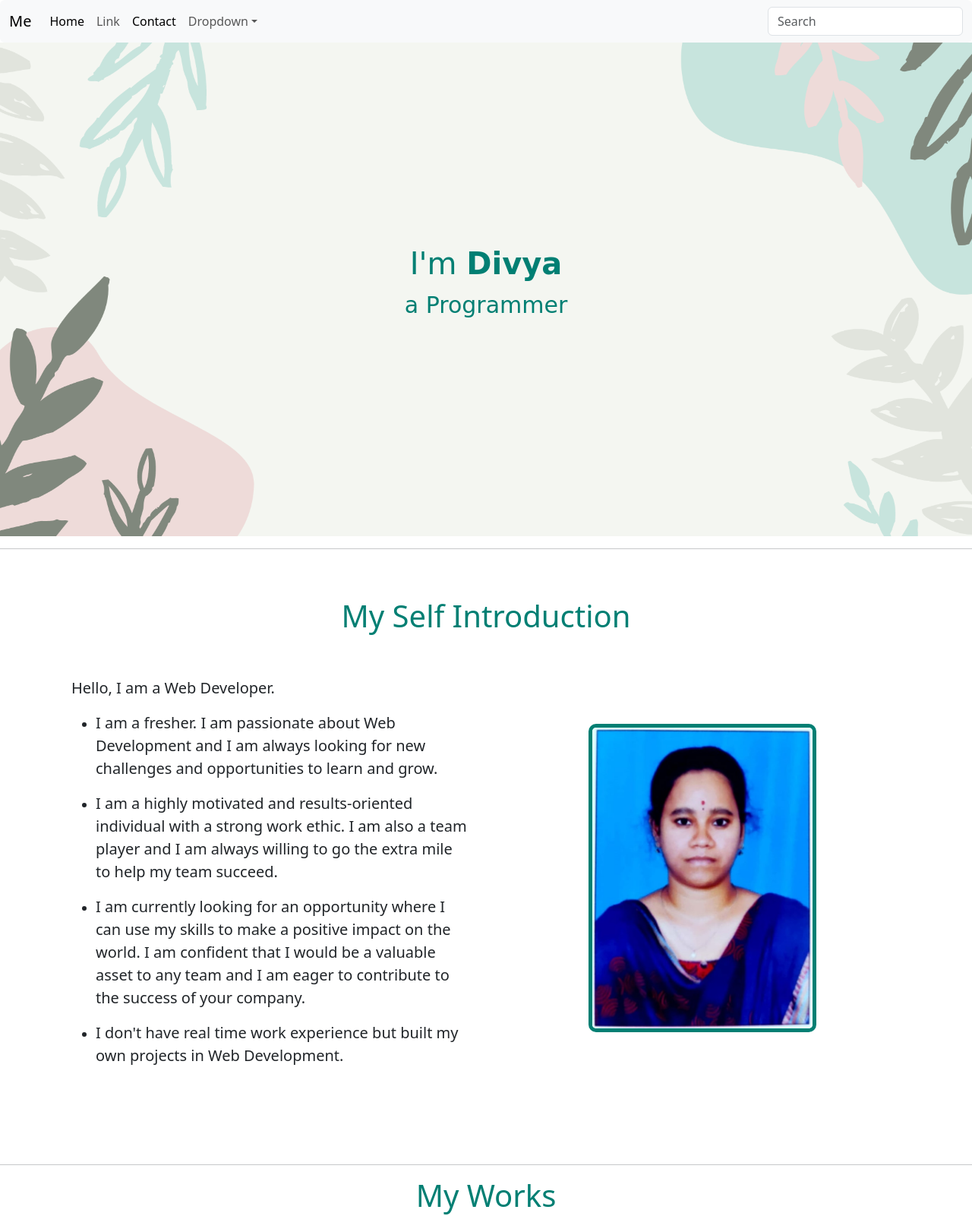
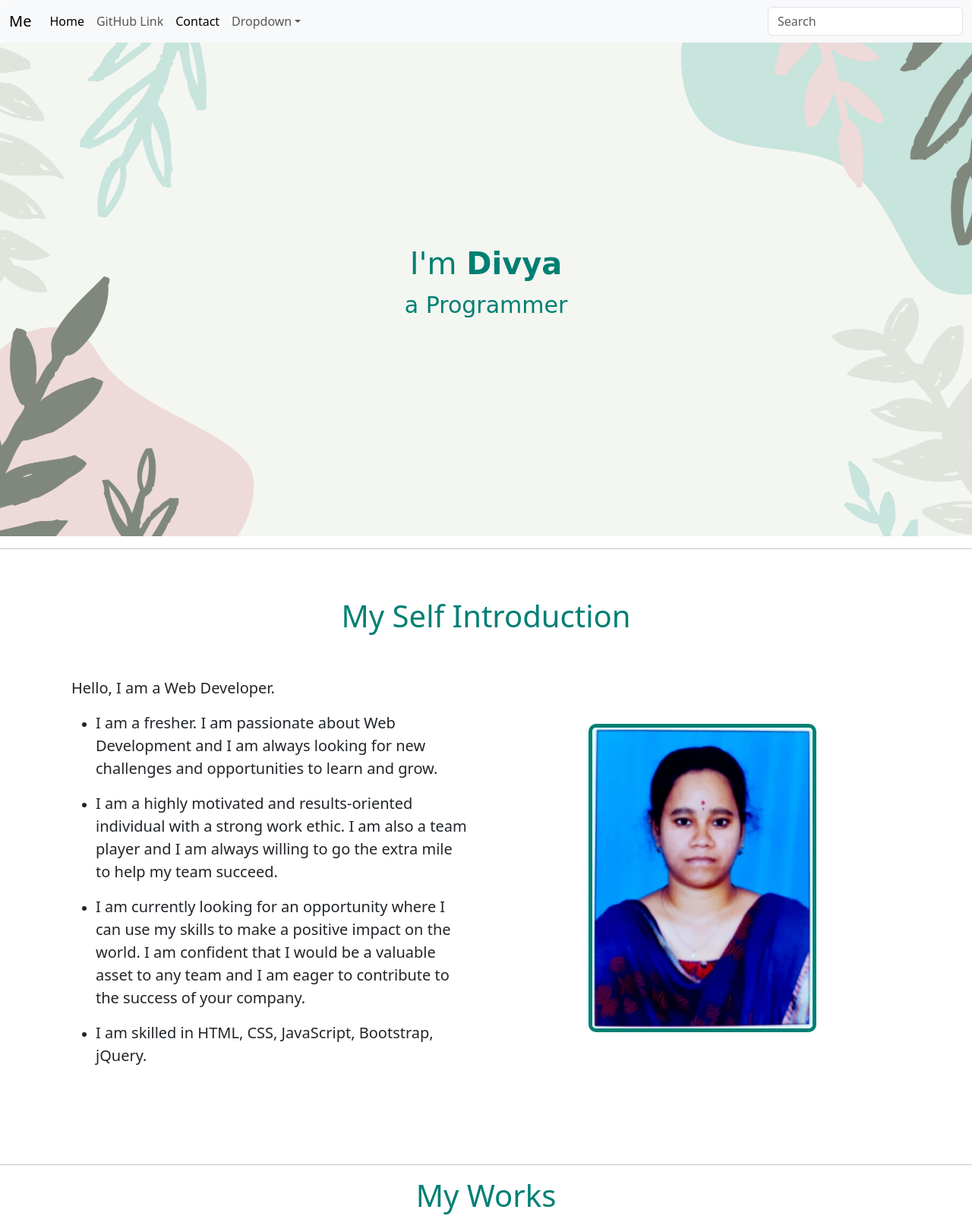
Before and after one commit to Vudayagiridivyasree/html-capstone2, a plain HTML site: page index.html in a window 1280 px wide. Shown: the top 1601 px of the page at 76% size. Drawn offline with nearby package versions, Linux system fonts and the light colour scheme.

Commit message:
Update index.html

```diff
--- a/index.html
+++ b/index.html
@@ -22,7 +22,7 @@
             <a class="nav-link active" aria-current="page" href="#home">Home</a>
           </li>
           <li class="nav-item">
-            <a class="nav-link" href="https://vudayagiridivyasree.github.io/html-capstone-1/">Link</a>
+            <a class="nav-link" href="https://github.com/Vudayagiridivyasree">GitHub Link</a>
           </li>
           <li class="nav-item">
             <a class="nav-link active" aria-current="page" href="#contact">Contact</a>
@@ -69,7 +69,7 @@
                     <li><p class="lead">I am a fresher. I am passionate about Web Development and I am always looking for new challenges and opportunities to learn and grow.</li>
                     <li><p class="lead">I am a highly motivated and results-oriented individual with a strong work ethic. I am also a team player and I am always willing to go the extra mile to help my team succeed.</p></li>
                     <li><p class="lead">I am currently looking for an opportunity where I can use my skills to make a positive impact on the world. I am confident that I would be a valuable asset to any team and I am eager to contribute to the success of your company.</p></li>
-                    <li><p class="lead">I don't have real time work experience but built my own projects in Web Development.</p></li>
+                    <li><p class="lead">I am skilled in HTML, CSS, JavaScript, Bootstrap, jQuery.</p></li>
                 </ul>
                 <div class="d-grid gap-2 d-md-flex justify-content-md-start">
                 </div>
```
